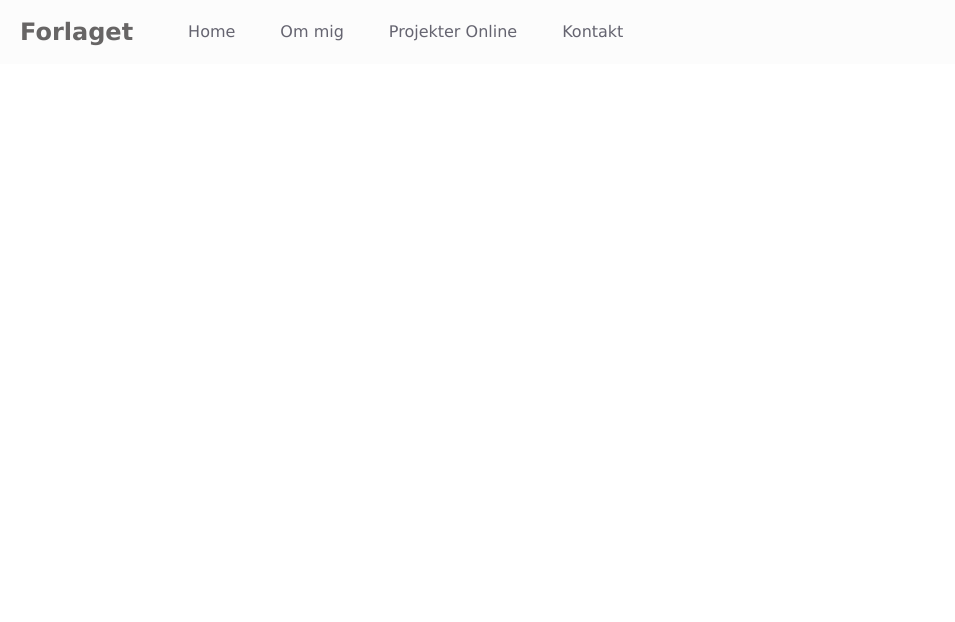
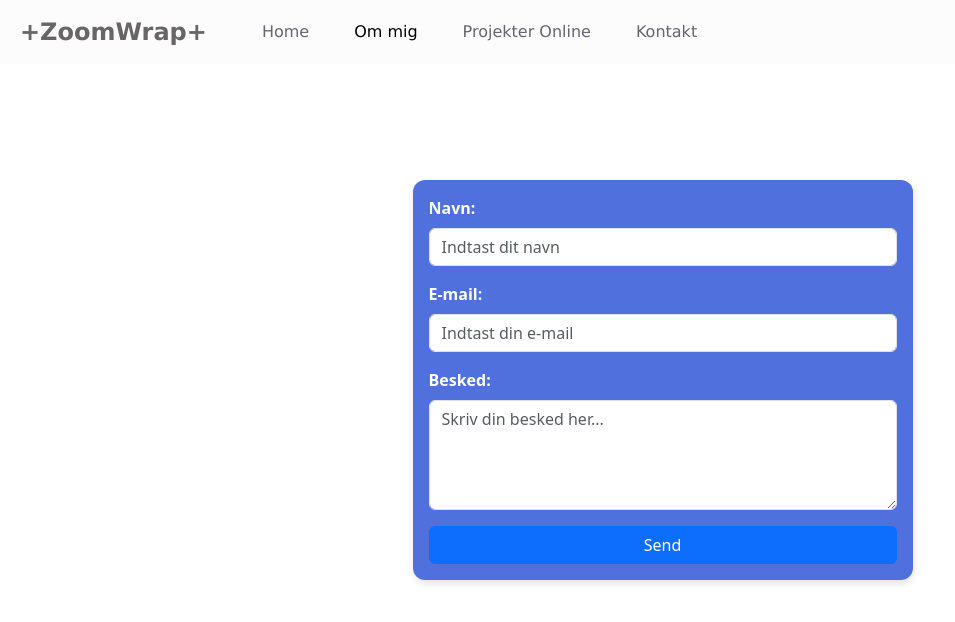
Before and after one commit to zoomwrap/zoomwrap, an Angular app: page /contact in a window 1280 px wide. Before the commit this address led to /zoomwrap/. Shown: the top 622 px of the page, without its empty margins (0-955 px from the left). Built offline with nearby package versions, Linux system fonts and the light colour scheme.

Commit message:
constact

```diff
--- a/angular.json
+++ b/angular.json
@@ -95,5 +95,8 @@
         }
       }
     }
+  },
+  "cli": {
+    "analytics": false
   }
 }
--- a/src/app/app.component.html
+++ b/src/app/app.component.html
@@ -1,2 +1,2 @@
 <app-toolbar></app-toolbar>
-<router-outlet />
+<router-outlet></router-outlet>
--- a/src/app/app.routes.ts
+++ b/src/app/app.routes.ts
@@ -1,6 +1,7 @@
 import { Routes } from '@angular/router';
+import { ContactComponent } from './contact/contact.component';
 
 
 export const routes: Routes = [
-
+{path: 'contact', component: ContactComponent}
 ];
--- a/src/app/contact/contact.component.html
+++ b/src/app/contact/contact.component.html
@@ -1,6 +1,5 @@
 <main>
 
-    <h1>Kontakt:</h1>
 
     <div class="container">
         <div class="card-top">
--- a/src/app/toolbar/toolbar.component.html
+++ b/src/app/toolbar/toolbar.component.html
@@ -1,22 +1,21 @@
 <main class="toolbar">
     <header>
         <nav>
-            <div class="title">Forlaget</div>
+            <div class="title">+ZoomWrap+</div>
             <div class="links">
             </div>
             <ul>
                 <li><a routerLink="/">Home</a>
                 </li>
-                <li><a routerLink="/book" routerLinkActive="active">Om mig</a></li>
+                <li><a routerLink="/contact" routerLinkActive="active">Om mig</a></li>
                 <li class="dropdown">
                     <a href="#" class="dropbtn">Projekter Online</a>
                     <div class="dropdown-content">
-                        <a href="https://gnist.show/" target="_blank">Gnist</a><br>
-                        <a href="https://foreningenatopos.github.io/Atopos" target="_blank">Atopos</a>
+                        <a href="https://gnist.show/" target="_top">Gnist</a><br>
+                        <a href="https://foreningenatopos.github.io/Atopos" target="_top">Atopos</a>
                     </div>
                 </li>
-                <li><a routerLink="/contactform">Kontakt</a></li>
-
+                <li><a routerLink="/contact">Kontakt</a></li>
             </ul>
         </nav>
 
--- a/src/index.html
+++ b/src/index.html
@@ -4,7 +4,7 @@
 <head>
   <meta charset="utf-8">
   <title>Zoomwrap</title>
-  <base href="/zoomwrap/">
+  <base href="/">
   <meta name="viewport" content="width=device-width, initial-scale=1">
   <link rel="icon" type="image/x-icon" href="favicon.ico">
 </head>
--- a/src/main.ts
+++ b/src/main.ts
@@ -1,6 +1,13 @@
 import { bootstrapApplication } from '@angular/platform-browser';
-import { appConfig } from './app/app.config';
 import { AppComponent } from './app/app.component';
+import { provideRouter } from '@angular/router';
+import { provideHttpClient } from '@angular/common/http';
+import { routes } from './app/app.routes';
 
-bootstrapApplication(AppComponent, appConfig)
-  .catch((err) => console.error(err));
+bootstrapApplication(AppComponent, {
+  providers: [
+    provideRouter(routes),
+    provideHttpClient()
+  ]
+})
+  .catch(err => console.error(err));
```
Also changed, not shown: src/app/contact/contact.component.ts (line endings or trailing spaces).
